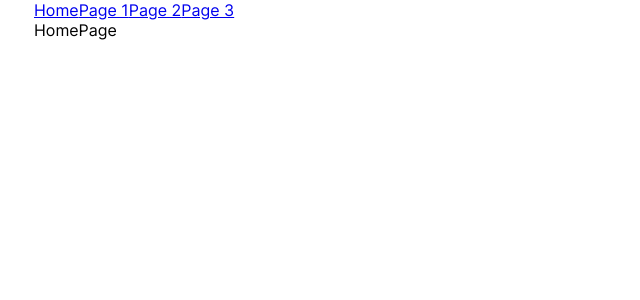
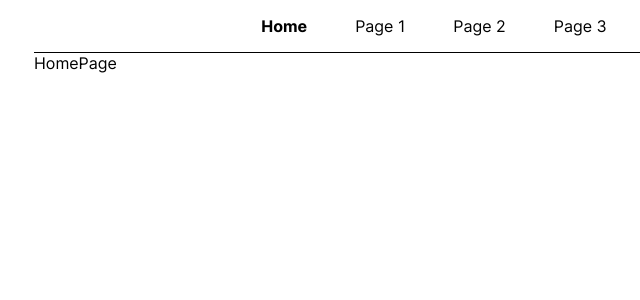
Before and after one commit to ksvfs/dummy-json, a React (Vite) app: page / in a window 1280 px wide. Shown: the top 300 px of the page, without its empty margins (206-846 px from the left). Built offline with nearby package versions, Linux system fonts and the light colour scheme.

Commit message:
Add header styles

```diff
--- a/index.html
+++ b/index.html
@@ -5,7 +5,7 @@
     <meta name="viewport" content="width=device-width, initial-scale=1.0" />
     <title>DummyJSON</title>
   </head>
-  <body>
+  <body class="light">
     <div id="root"></div>
     <script type="module" src="/src/main.tsx"></script>
   </body>
--- /dev/null
+++ b/src/components/Header.module.scss
@@ -0,0 +1,17 @@
+.header {
+  padding: 1em;
+  border-bottom: 1px solid var(--header-foreground);
+  display: flex;
+  justify-content: center;
+  gap: 3em;
+}
+
+.navLink {
+  color: var(--header-foreground);
+  text-decoration: none;
+}
+
+.navLinkActive {
+  @extend .navLink;
+  font-weight: bold;
+}
--- a/src/components/Header.tsx
+++ b/src/components/Header.tsx
@@ -1,12 +1,35 @@
 import { NavLink } from 'react-router-dom';
+
+import styles from './Header.module.scss';
+
+type NavLinkRenderProps = {
+  isActive: boolean;
+  isPending: boolean;
+  isTransitioning: boolean;
+};
+
+function getNavLinkClassName({ isActive }: NavLinkRenderProps) {
+  return isActive ? styles.navLinkActive : styles.navLink;
+}
 
 export default function Header() {
   return (
-    <header>
-      <NavLink to="/">Home</NavLink>
-      <NavLink to="/page1">Page 1</NavLink>
-      <NavLink to="/page2">Page 2</NavLink>
-      <NavLink to="/page3">Page 3</NavLink>
+    <header className={styles.header}>
+      <NavLink to="/" className={getNavLinkClassName}>
+        Home
+      </NavLink>
+
+      <NavLink to="/page1" className={getNavLinkClassName}>
+        Page 1
+      </NavLink>
+
+      <NavLink to="/page2" className={getNavLinkClassName}>
+        Page 2
+      </NavLink>
+
+      <NavLink to="/page3" className={getNavLinkClassName}>
+        Page 3
+      </NavLink>
     </header>
   );
 }
--- a/src/main.scss
+++ b/src/main.scss
@@ -1,3 +1,4 @@
 @use 'styles/reset';
 @use 'styles/fonts';
+@use 'styles/themes';
 @use 'styles/global';
--- a/src/styles/_global.scss
+++ b/src/styles/_global.scss
@@ -1,6 +1,6 @@
 body {
   font-family: 'Inter', sans-serif;
-  font-weight: normal;
+  background-color: var(--body-background);
 }
 
 #root {
--- /dev/null
+++ b/src/styles/_themes.scss
@@ -0,0 +1,4 @@
+.light {
+  --body-background: white;
+  --header-foreground: black;
+}
```
